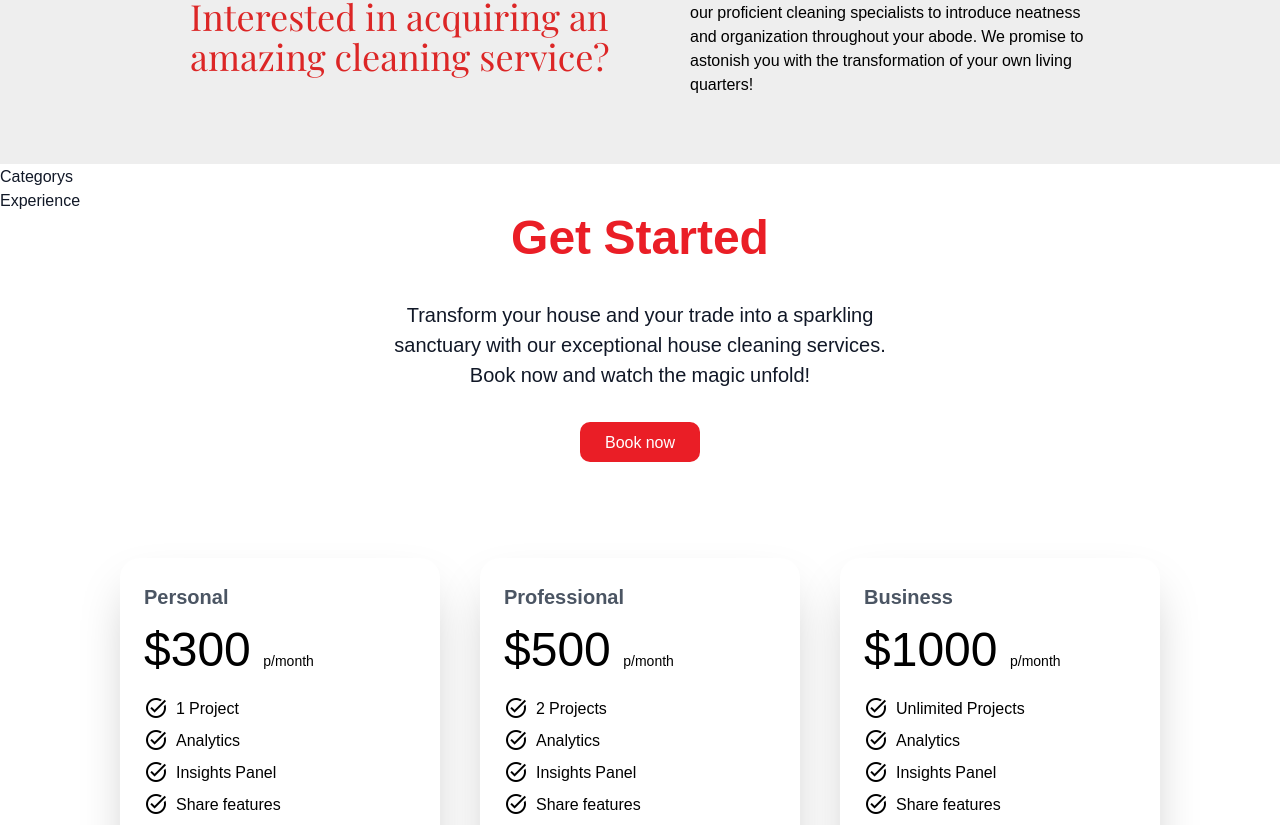
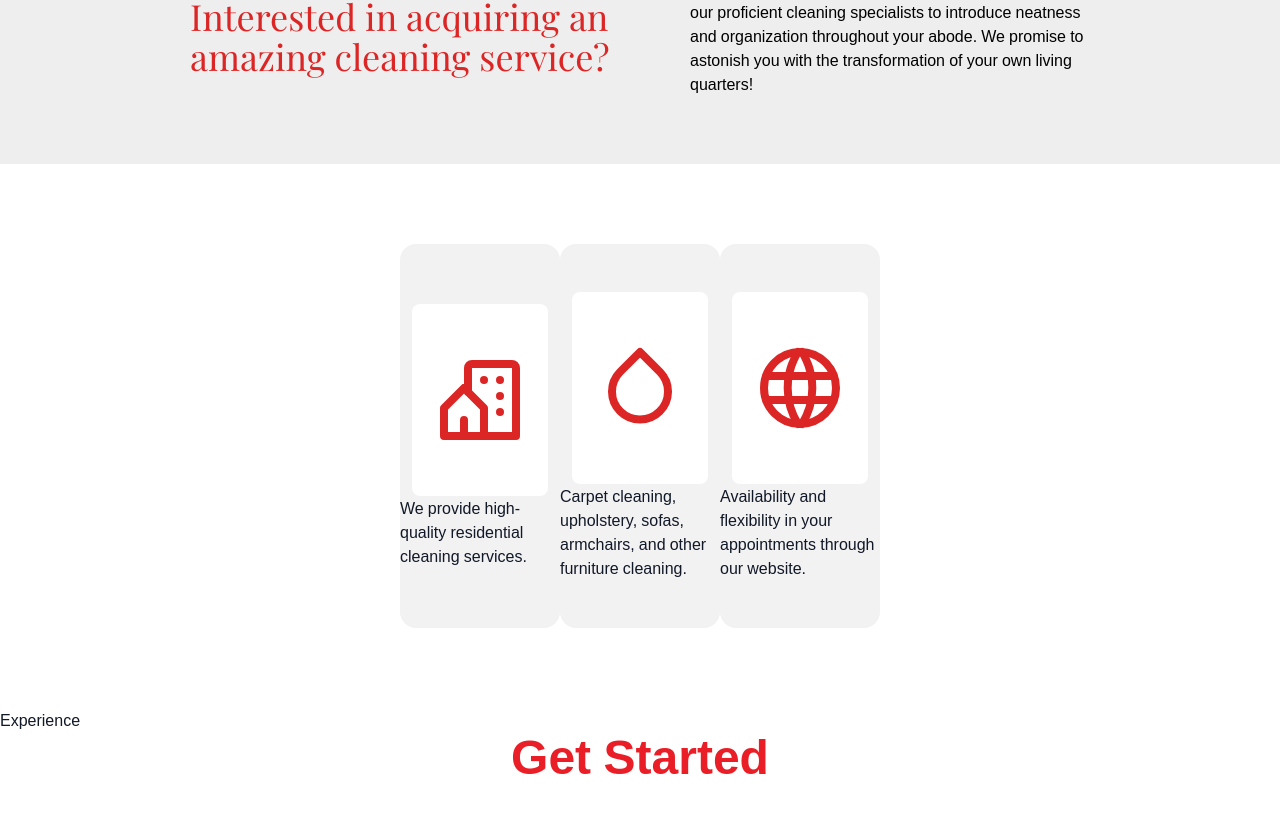
Before and after one commit to viwnie/Job_Ghreisle_Martins, a Next.js app: page / in a window 1280 px wide. Shown: the part 909-1734 px from the top of the page. Built offline with nearby package versions, Linux system fonts and the light colour scheme.

Commit message:
Category semi-final

```diff
--- a/app/components/Categorys.tsx
+++ b/app/components/Categorys.tsx
@@ -1,6 +1,25 @@
 const Categorys = () => {
     return (
-      <div>Categorys</div>
+      <div className="w-full justify-evenly flex items-center  px-[400px] py-20">
+        <div className="bg-[#F2F2F2] w-72 h-96 flex flex-col items-center justify-center rounded-2xl">
+          <div className="bg-white w-[85%] h-[50%] flex items-center justify-center rounded-lg">
+          <svg className="h-24 w-24 text-red-600"  width="24" height="24" viewBox="0 0 24 24" stroke-width="2" stroke="currentColor" fill="none" stroke-linecap="round" stroke-linejoin="round">  <path stroke="none" d="M0 0h24v24H0z"/>  <path d="M8 9l5 5v7h-5v-4m0 4h-5v-7l5 -5m1 1v-6a1 1 0 0 1 1 -1h10a1 1 0 0 1 1 1v17h-8" />  <line x1="13" y1="7" x2="13" y2="7.01" />  <line x1="17" y1="7" x2="17" y2="7.01" />  <line x1="17" y1="11" x2="17" y2="11.01" />  <line x1="17" y1="15" x2="17" y2="15.01" /></svg>
+          </div>
+          <span>We provide high-quality residential cleaning services.</span>
+        </div>
+        <div className="bg-[#F2F2F2] w-72 h-96 flex flex-col items-center justify-center rounded-2xl" >
+        <div className="bg-white w-[85%] h-[50%] flex items-center justify-center rounded-lg">
+        <svg className="h-24 w-24 text-red-600"  width="24" height="24" viewBox="0 0 24 24" stroke-width="2" stroke="currentColor" fill="none" stroke-linecap="round" stroke-linejoin="round">  <path stroke="none" d="M0 0h24v24H0z"/>  <path d="M12 3l5 5a7 7 0 1 1 -10 0l5 -5" /></svg>
+        </div>
+        <span>Carpet cleaning, upholstery, sofas, armchairs, and other furniture cleaning.</span>
+        </div>
+        <div className="bg-[#F2F2F2] w-72 h-96 flex flex-col items-center justify-center rounded-2xl">
+        <div className="bg-white w-[85%] h-[50%] flex items-center justify-center rounded-lg">
+        <svg className="h-24 w-24 text-red-600"  width="24" height="24" viewBox="0 0 24 24" stroke-width="2" stroke="currentColor" fill="none" stroke-linecap="round" stroke-linejoin="round">  <path stroke="none" d="M0 0h24v24H0z"/>  <circle cx="12" cy="12" r="9" />  <line x1="3.6" y1="9" x2="20.4" y2="9" />  <line x1="3.6" y1="15" x2="20.4" y2="15" />  <path d="M11.5 3a17 17 0 0 0 0 18" />  <path d="M12.5 3a17 17 0 0 1 0 18" /></svg>
+        </div>
+        <span>Availability and flexibility in your appointments through our website.</span>
+        </div>
+      </div>
     )
   }
 
```
Also changed, not shown: public/bgHero.webp.
